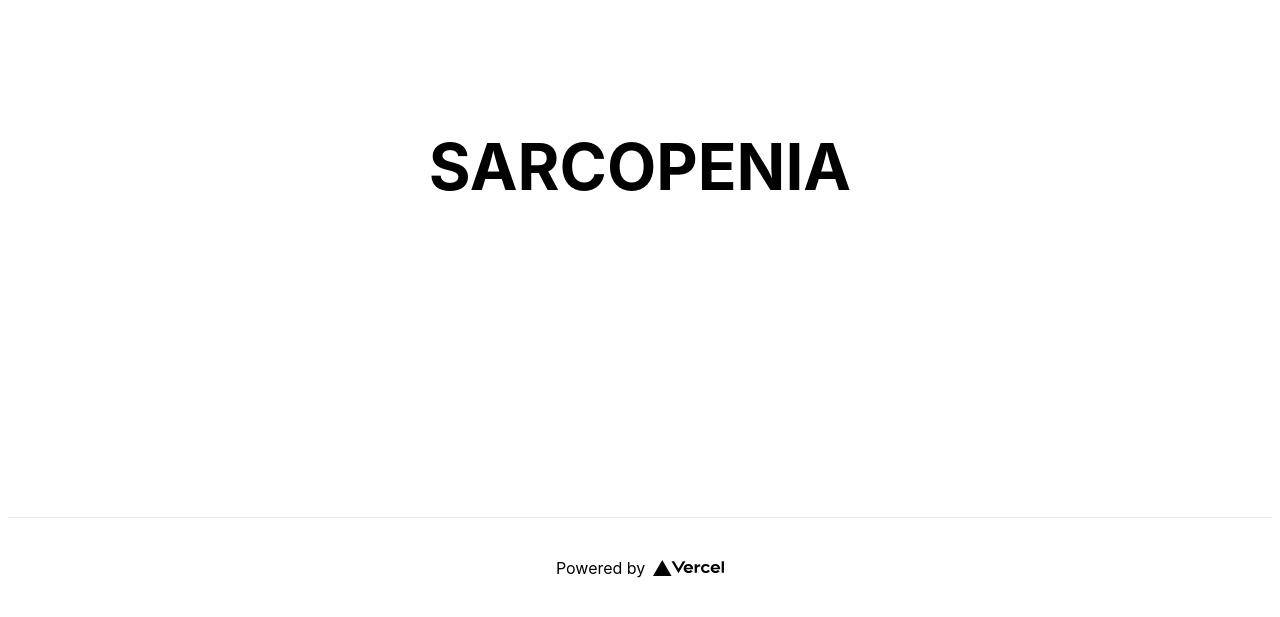
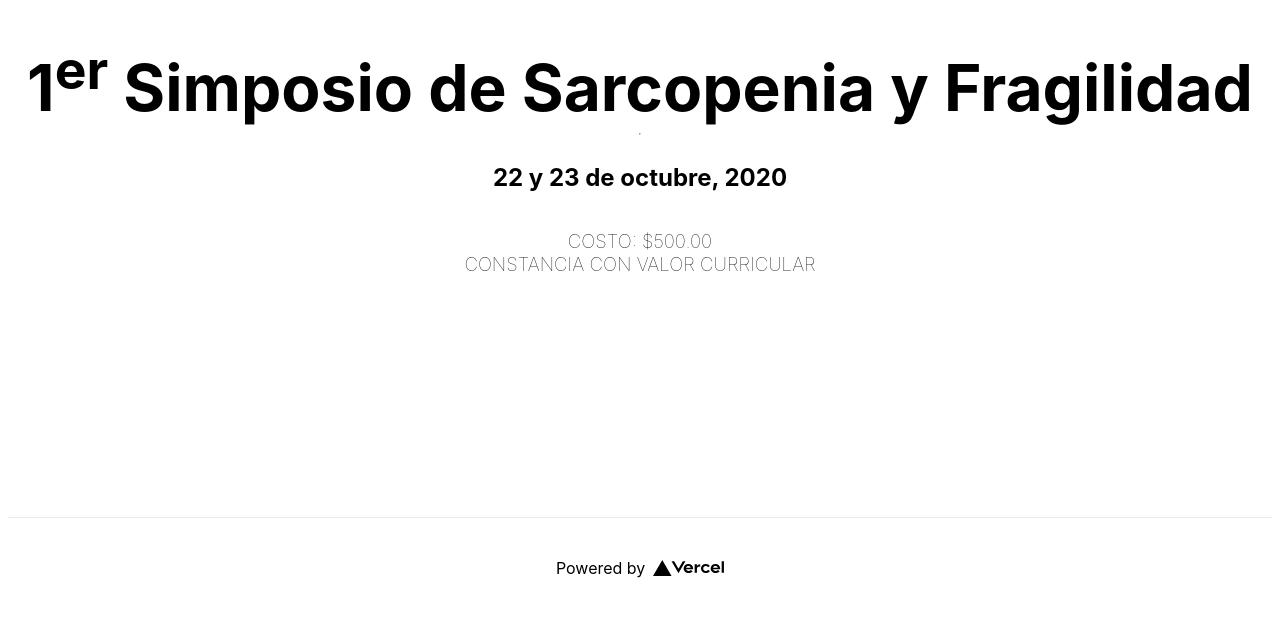
Before and after one commit to axelobscura/sarcopenia, a Next.js app: page / in a window 1280 px wide. Shown: the part 183-800 px from the top of the page. Built offline with nearby package versions, Linux system fonts and the light colour scheme.

Commit message:
Titulos y fechas

```diff
--- a/pages/index.js
+++ b/pages/index.js
@@ -10,14 +10,15 @@ export default function Home() {
       </Head>
 
       <main className={styles.main}>
-        <h1 className={styles.title}>
-          SARCOPENIA
-        </h1>
+        <h1 className={styles.title}>1<sup>er</sup> Simposio de Sarcopenia y Fragilidad</h1>
+        <hr/>
+        <h2 style={{ textAlign: 'center', fontWeight: 'bold'}}>22 y 23 de octubre, 2020</h2>
+        <h3 style={{ textAlign: 'center', fontWeight: '100'}}>COSTO: $500.00<br/>CONSTANCIA CON VALOR CURRICULAR</h3>
       </main>
 
       <footer className={styles.footer}>
         <a
-          href="https://vercel.com?utm_source=create-next-app&utm_medium=default-template&utm_campaign=create-next-app"
+          href=""
           target="_blank"
           rel="noopener noreferrer"
         >
```
